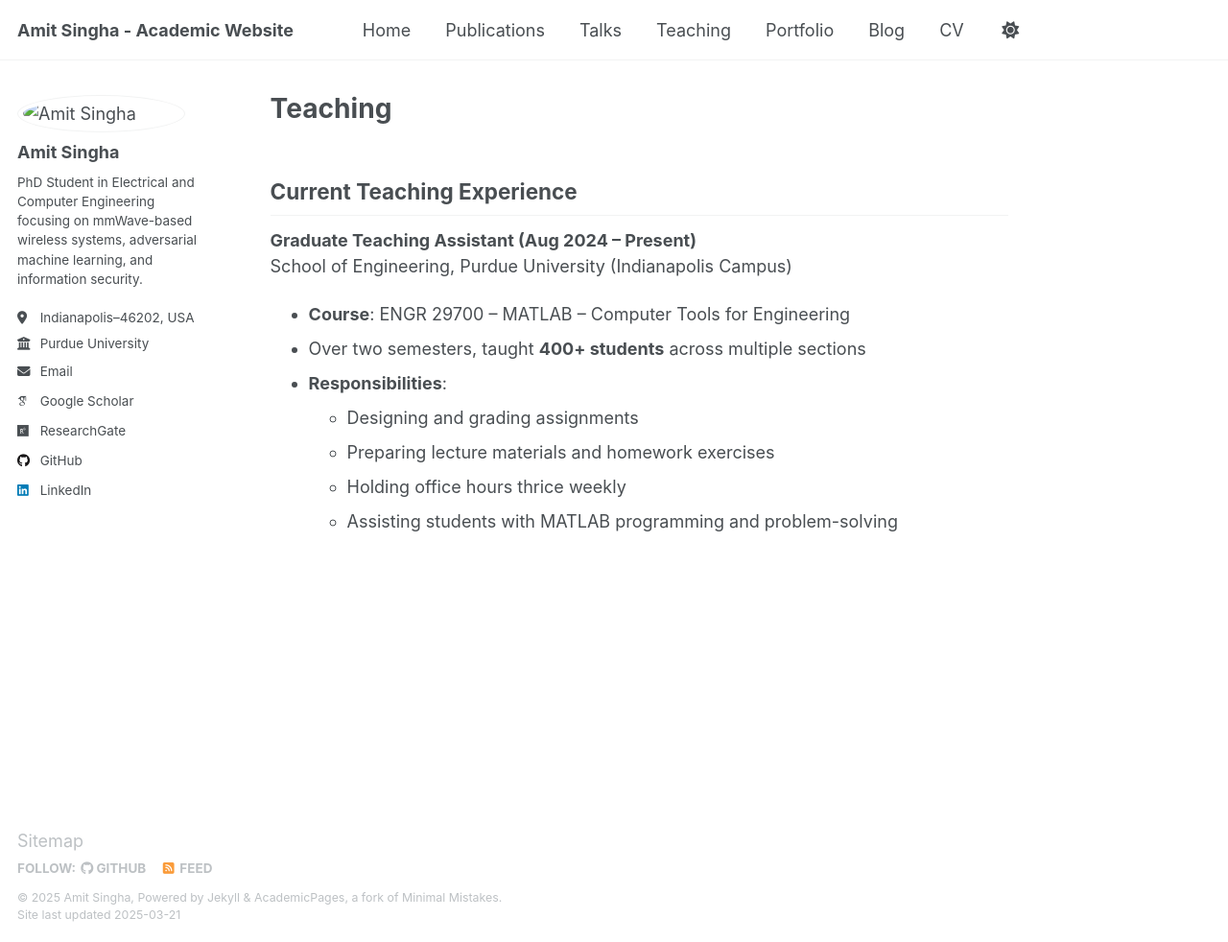
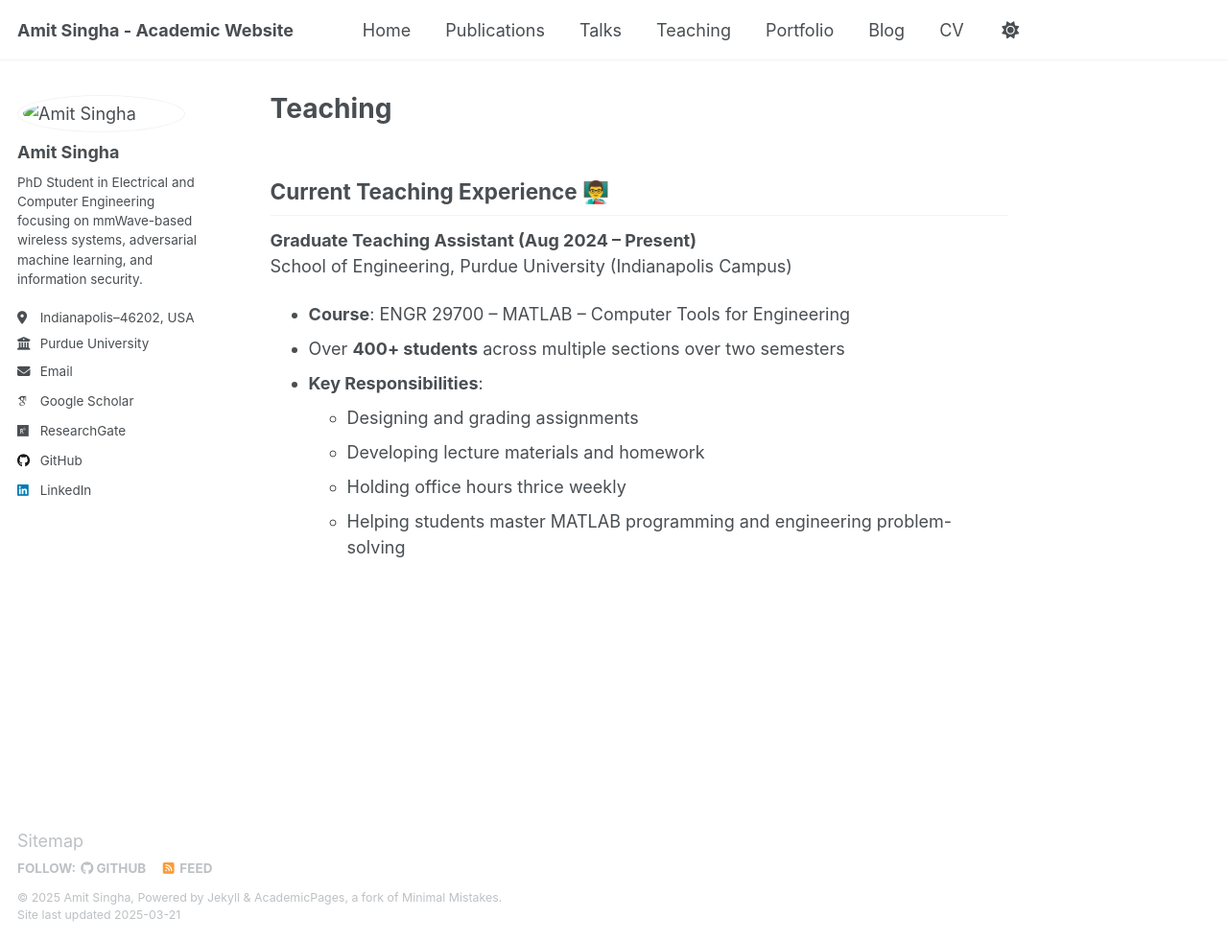
Before and after one commit to singpurdue/singpurdue.github.io, a Jekyll site: the page built from _pages/teaching.md, in a window 1280 px wide and 982 px high. Shown: the whole window at 96% size. Built offline with Jekyll 4.4.1, drawn with Linux system fonts in a browser that asks for light colours; emoji names are drawn with the system emoji font; some web fonts are replaced.

Commit message:
Update teaching.md

```diff
--- a/_pages/teaching.md
+++ b/_pages/teaching.md
@@ -5,15 +5,15 @@ permalink: /teaching/
 author_profile: true
 ---
 
-## Current Teaching Experience
+## Current Teaching Experience :man_teacher:
 
 **Graduate Teaching Assistant (Aug 2024 – Present)**
 School of Engineering, Purdue University (Indianapolis Campus)
 
 - **Course**: ENGR 29700 – MATLAB – Computer Tools for Engineering
-- Over two semesters, taught **400+ students** across multiple sections
-- **Responsibilities**:
+- Over **400+ students** across multiple sections over two semesters
+- **Key Responsibilities**:
   - Designing and grading assignments
-  - Preparing lecture materials and homework exercises
+  - Developing lecture materials and homework
   - Holding office hours thrice weekly
-  - Assisting students with MATLAB programming and problem-solving
+  - Helping students master MATLAB programming and engineering problem-solving
```
